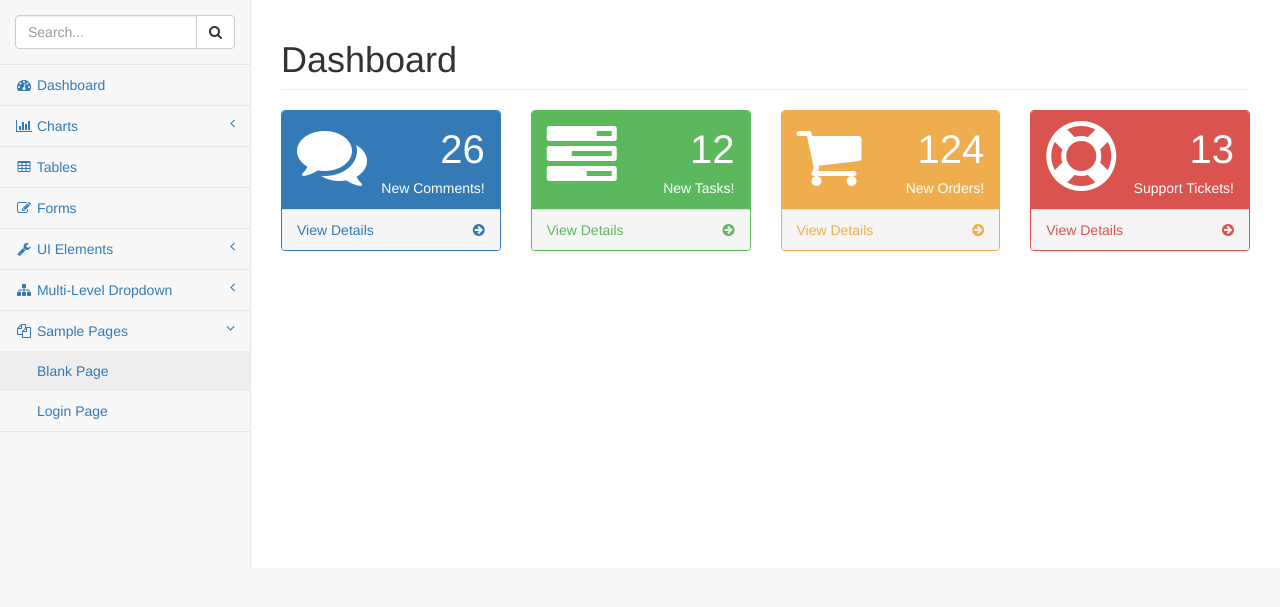
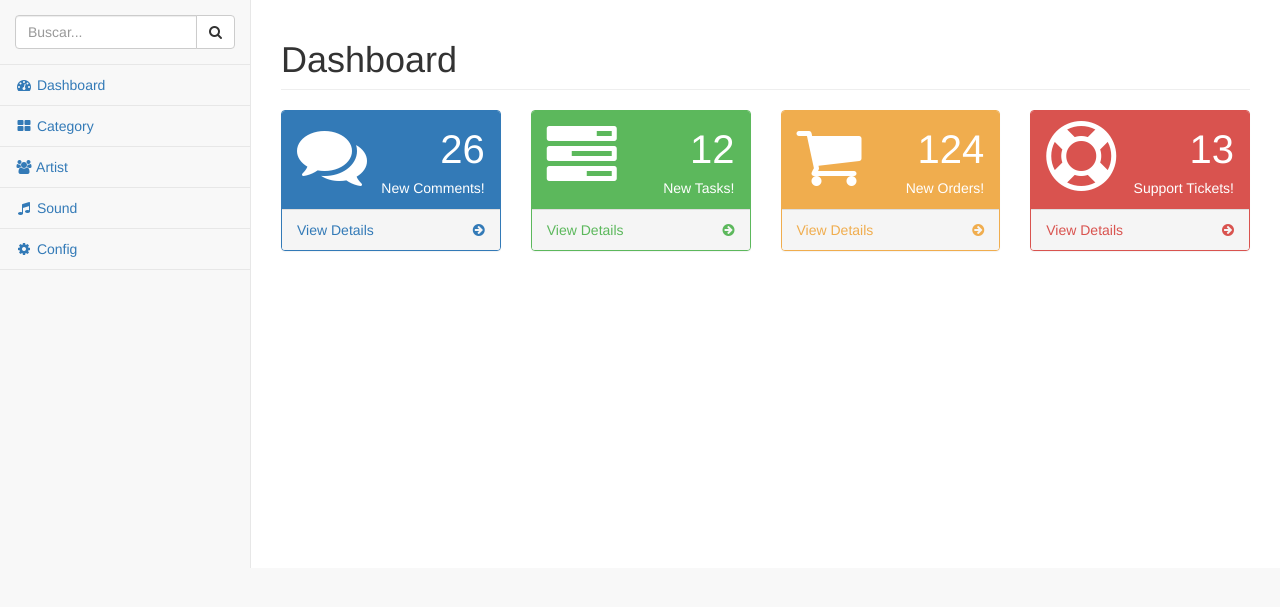
Before and after one commit to wmcarlos/MusicRepository, a CodeIgniter app: page /MusicRepository/admin/dashboard in a window 1280 px wide. Shown: the part 51-658 px from the top of the page. Run offline with CodeIgniter, Linux system fonts and the light colour scheme.

Commit message:
add icons in items menu

```diff
--- a/application/views/admin/widget.php
+++ b/application/views/admin/widget.php
@@ -7,7 +7,7 @@
                     <span class="icon-bar"></span>
                     <span class="icon-bar"></span>
                 </button>
-                <a class="navbar-brand" href="index.html">Music Repository</a>
+                <a class="navbar-brand" href="<?= base_url('admin/dashboard') ?>">Music Repository</a>
             </div>
             <!-- /.navbar-header -->
             <ul class="nav navbar-top-links navbar-right">
@@ -17,27 +17,21 @@
                         <i class="fa fa-user fa-fw"></i> <i class="fa fa-caret-down"></i>
                     </a>
                     <ul class="dropdown-menu dropdown-user">
-                        <li><a href="#"><i class="fa fa-user fa-fw"></i> User Profile</a>
-                        </li>
-                        <li><a href="#"><i class="fa fa-gear fa-fw"></i> Settings</a>
-                        </li>
+                        <li><a href="#"><i class="fa fa-user fa-fw"></i> User Profile</a></li>
                         <li class="divider"></li>
-                        <li><a href="login.html"><i class="fa fa-sign-out fa-fw"></i> Logout</a>
-                        </li>
+                        <li><a href="login.html"><i class="fa fa-sign-out fa-fw"></i> Logout</a></li>
                     </ul>
                     <!-- /.dropdown-user -->
                 </li>
                 <!-- /.dropdown -->
             </ul>
             <!-- /.navbar-top-links -->
-
-
             <div class="navbar-default sidebar" role="navigation">
                 <div class="sidebar-nav navbar-collapse">
                     <ul class="nav" id="side-menu">
                         <li class="sidebar-search">
                             <div class="input-group custom-search-form">
-                                <input type="text" class="form-control" placeholder="Search...">
+                                <input type="text" class="form-control" placeholder="Buscar...">
                                 <span class="input-group-btn">
                                     <button class="btn btn-default" type="button">
                                         <i class="fa fa-search"></i>
@@ -50,88 +44,16 @@
                             <a href="index.html"><i class="fa fa-dashboard fa-fw"></i> Dashboard</a>
                         </li>
                         <li>
-                            <a href="#"><i class="fa fa-bar-chart-o fa-fw"></i> Charts<span class="fa arrow"></span></a>
-                            <ul class="nav nav-second-level">
-                                <li>
-                                    <a href="flot.html">Flot Charts</a>
-                                </li>
-                                <li>
-                                    <a href="morris.html">Morris.js Charts</a>
-                                </li>
-                            </ul>
-                            <!-- /.nav-second-level -->
+                            <a href="tables.html"><i class="fa fa-th-large fa-fw"></i> Category</a>
                         </li>
                         <li>
-                            <a href="tables.html"><i class="fa fa-table fa-fw"></i> Tables</a>
+                            <a href="forms.html"><i class="fa fa-users fa-fw"></i> Artist</a>
                         </li>
                         <li>
-                            <a href="forms.html"><i class="fa fa-edit fa-fw"></i> Forms</a>
+                            <a href="forms.html"><i class="fa fa-music fa-fw"></i> Sound</a>
                         </li>
                         <li>
-                            <a href="#"><i class="fa fa-wrench fa-fw"></i> UI Elements<span class="fa arrow"></span></a>
-                            <ul class="nav nav-second-level">
-                                <li>
-                                    <a href="panels-wells.html">Panels and Wells</a>
-                                </li>
-                                <li>
-                                    <a href="buttons.html">Buttons</a>
-                                </li>
-                                <li>
-                                    <a href="notifications.html">Notifications</a>
-                                </li>
-                                <li>
-                                    <a href="typography.html">Typography</a>
-                                </li>
-                                <li>
-                                    <a href="icons.html"> Icons</a>
-                                </li>
-                                <li>
-                                    <a href="grid.html">Grid</a>
-                                </li>
-                            </ul>
-                            <!-- /.nav-second-level -->
-                        </li>
-                        <li>
-                            <a href="#"><i class="fa fa-sitemap fa-fw"></i> Multi-Level Dropdown<span class="fa arrow"></span></a>
-                            <ul class="nav nav-second-level">
-                                <li>
-                                    <a href="#">Second Level Item</a>
-                                </li>
-                                <li>
-                                    <a href="#">Second Level Item</a>
-                                </li>
-                                <li>
-                                    <a href="#">Third Level <span class="fa arrow"></span></a>
-                                    <ul class="nav nav-third-level">
-                                        <li>
-                                            <a href="#">Third Level Item</a>
-                                        </li>
-                                        <li>
-                                            <a href="#">Third Level Item</a>
-                                        </li>
-                                        <li>
-                                            <a href="#">Third Level Item</a>
-                                        </li>
-                                        <li>
-                                            <a href="#">Third Level Item</a>
-                                        </li>
-                                    </ul>
-                                    <!-- /.nav-third-level -->
-                                </li>
-                            </ul>
-                            <!-- /.nav-second-level -->
-                        </li>
-                        <li class="active">
-                            <a href="#"><i class="fa fa-files-o fa-fw"></i> Sample Pages<span class="fa arrow"></span></a>
-                            <ul class="nav nav-second-level">
-                                <li>
-                                    <a class="active" href="blank.html">Blank Page</a>
-                                </li>
-                                <li>
-                                    <a href="login.html">Login Page</a>
-                                </li>
-                            </ul>
-                            <!-- /.nav-second-level -->
+                            <a href="forms.html"><i class="fa fa-cog fa-fw"></i> Config</a>
                         </li>
                     </ul>
                 </div>
```
